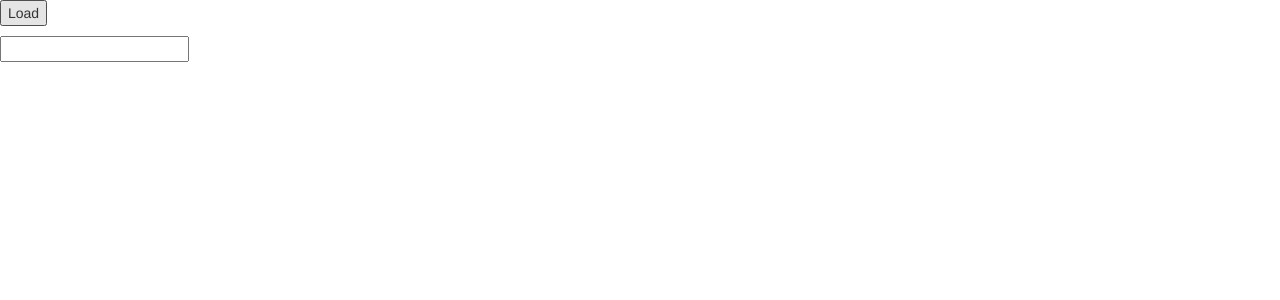
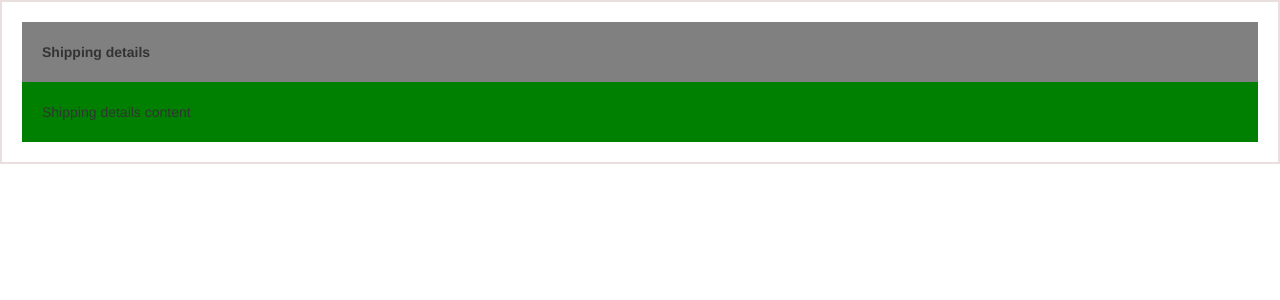
Before and after one commit to shubhangi251/angular-1zwjbz, an Angular app: page / in a window 1280 px wide. Shown: the top 300 px of the page. Built offline with nearby package versions, Linux system fonts and the light colour scheme.

Commit message:
2 files modified, 3 added

```diff
--- a/src/app/app.component.html
+++ b/src/app/app.component.html
@@ -1,7 +1,3 @@
-<button (click)="onLoad()"> Load</button>
-<ul>
-	<li *ngFor="let course of courses; trackBy:trackCourse">
-{{course.name}}
-  </li>
-</ul>
-<input type="text" appInputFormat= "'uppercase'">
+<app-zippy title="Shipping details">
+  Shipping details content
+</app-zippy>
--- a/src/app/app.module.ts
+++ b/src/app/app.module.ts
@@ -16,6 +16,7 @@ import { CorrectcasePipe } from './correctcase.pipe';
 import { PanelComponent } from './panel/panel.component';
 import { LikeComponent } from './like/like.component';
 import { InputFormatDirective } from './input-format.directive';
+import { ZippyComponent } from './zippy/zippy.component';
 
 
 
@@ -27,7 +28,8 @@ import { InputFormatDirective } from './input-format.directive';
   CorrectcasePipe,
   PanelComponent,
   LikeComponent,
-  InputFormatDirective],
+  InputFormatDirective,
+  ZippyComponent],
   bootstrap:    [ AppComponent ],
   providers:[ CoursesService, EmailService, AuthorService]
 })
--- /dev/null
+++ b/src/app/zippy/zippy.component.css
@@ -0,0 +1,21 @@
+.zippy
+{
+  border: 2px solid rgb(233, 223, 223);
+   border-radius:2
+   px ;
+   padding: 20px;
+}
+.zippy-heading
+{
+  font-weight: bold;
+  padding: 20px;
+background:yellow;
+cursor:pointer;
+}
+.zippy-content{
+background:green;
+padding: 20px;
+}
+.expandable{
+  background-color: grey;
+}
--- /dev/null
+++ b/src/app/zippy/zippy.component.html
@@ -0,0 +1,17 @@
+<div class="zippy">
+
+  <div class=" zippy-heading "
+  [class.expandable]="isExpandable"
+  (click)="toggle()">
+  {{title}}
+  <span class="glyphicon" [ngClass]="{
+
+  }"></span>
+</div>
+
+<div *ngIf="isExpandable" class="zippy-content">
+  <ng-content >
+
+  </ng-content>
+</div>
+</div>
--- /dev/null
+++ b/src/app/zippy/zippy.component.ts
@@ -0,0 +1,15 @@
+import { Component, Input } from '@angular/core';
+
+@Component({
+  selector: 'app-zippy',
+  templateUrl: './zippy.component.html',
+  styleUrls: ['./zippy.component.css']
+})
+export class ZippyComponent {
+@Input('title') title:string;
+isExpandable:boolean="true";
+toggle()
+{
+this.isExpandable=!this.isExpandable;
+}
+}
```
